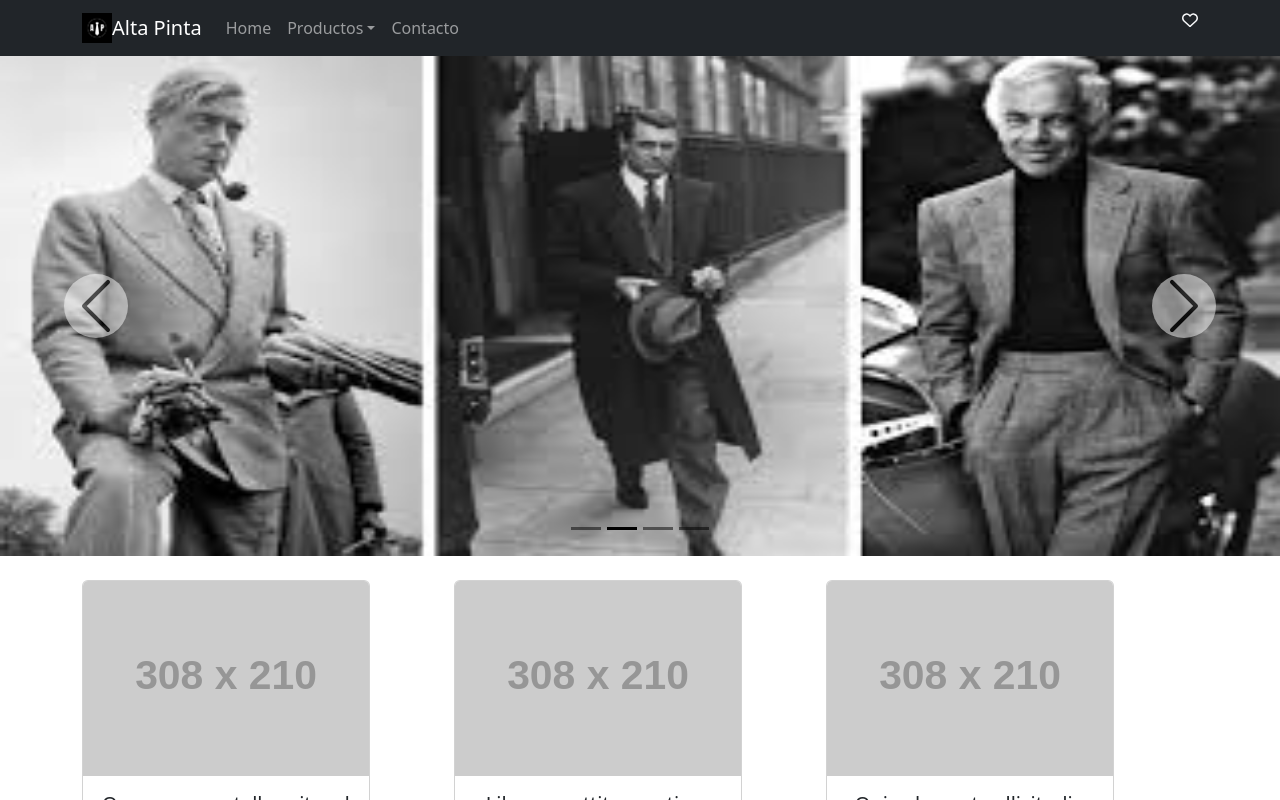
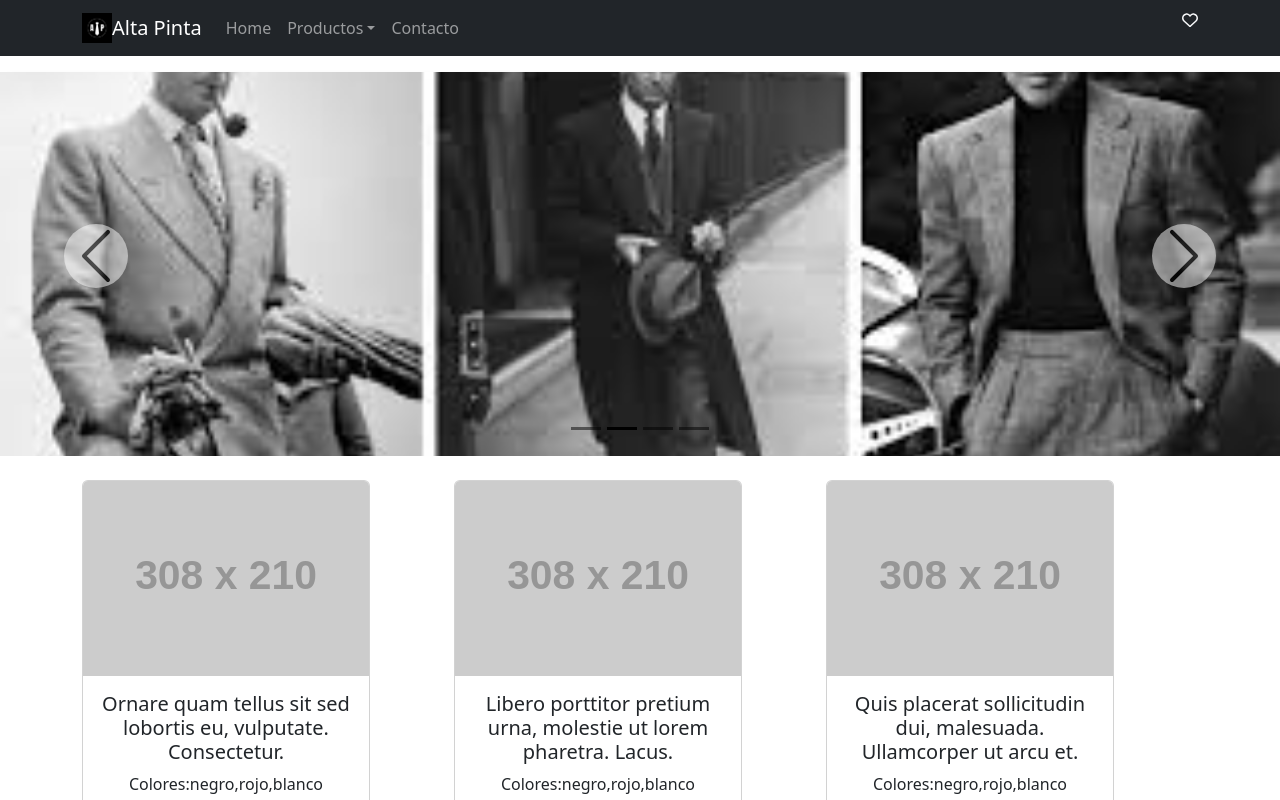
Before and after one commit to eugenia1984/reacteam, a React (Create React App) app: page / in a window 1280 px wide. Shown: the top 800 px of the page. Built offline with nearby package versions, Linux system fonts and the light colour scheme.

Commit message:
con css ajusto las imagenes del slide para que no se ensanchen al modificar el tamaña de la pantalla

```diff
--- a/src/components/banner/Banner.jsx
+++ b/src/components/banner/Banner.jsx
@@ -22,12 +22,13 @@ function Banner() {
       {
         bannerSlides.map( item =>
           <Carousel.Item
-            key={item}>
+            key={item}
+            className="carousel-item"
+            >
             <img
-              className="d-block w-100"
+              className="d-block w-100 img-carousel"
               src={ item }
               alt={ item }
-              height={500}
             />
           </Carousel.Item>
         )
--- a/src/components/banner/BannerStyle.css
+++ b/src/components/banner/BannerStyle.css
@@ -4,3 +4,17 @@
   border-radius: 50%;
   padding: 2rem !important;
 }
+
+.carousel-item {
+  width: 100%;
+  height: 50vh;
+  object-fit: contain;
+}
+
+.img-carousel {
+  height: 50vh;
+  margin-top: 1rem;
+  box-shadow: initial;
+  box-shadow: 10px 5px 5px rgba(2, 19, 0, 0.5);
+  object-fit: cover;
+}
```
